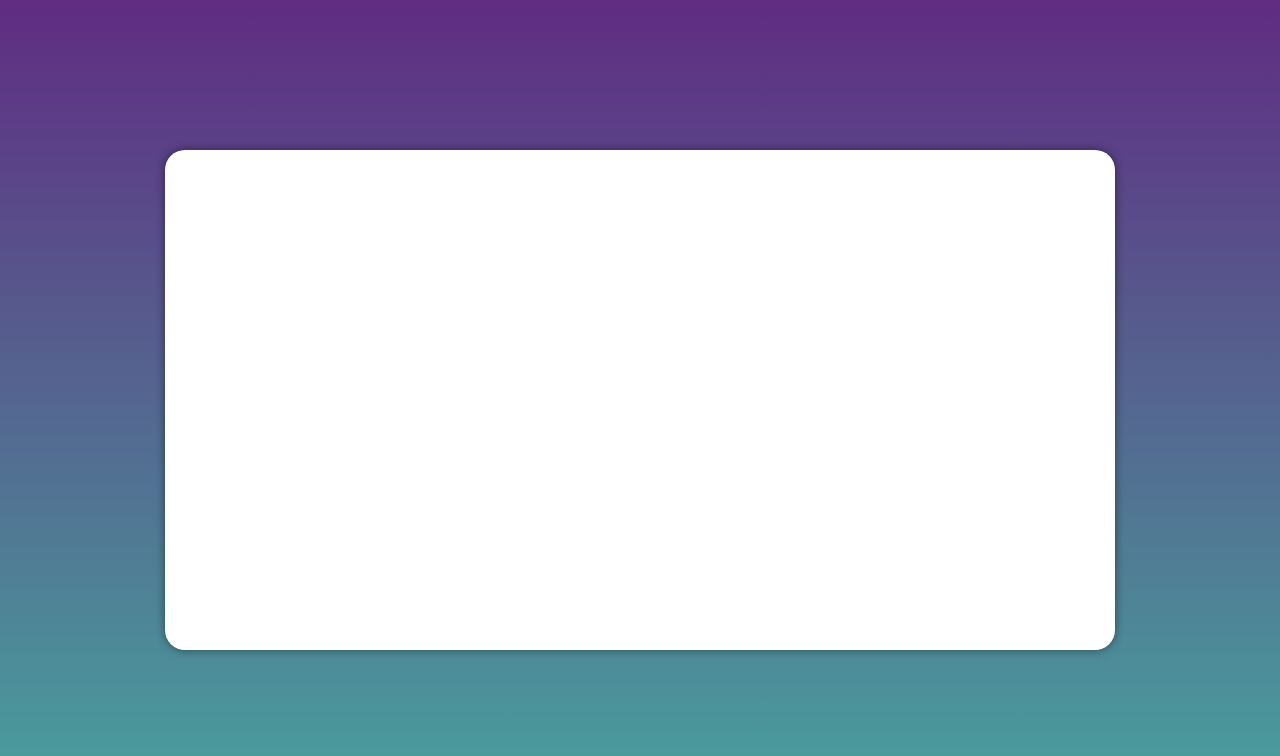
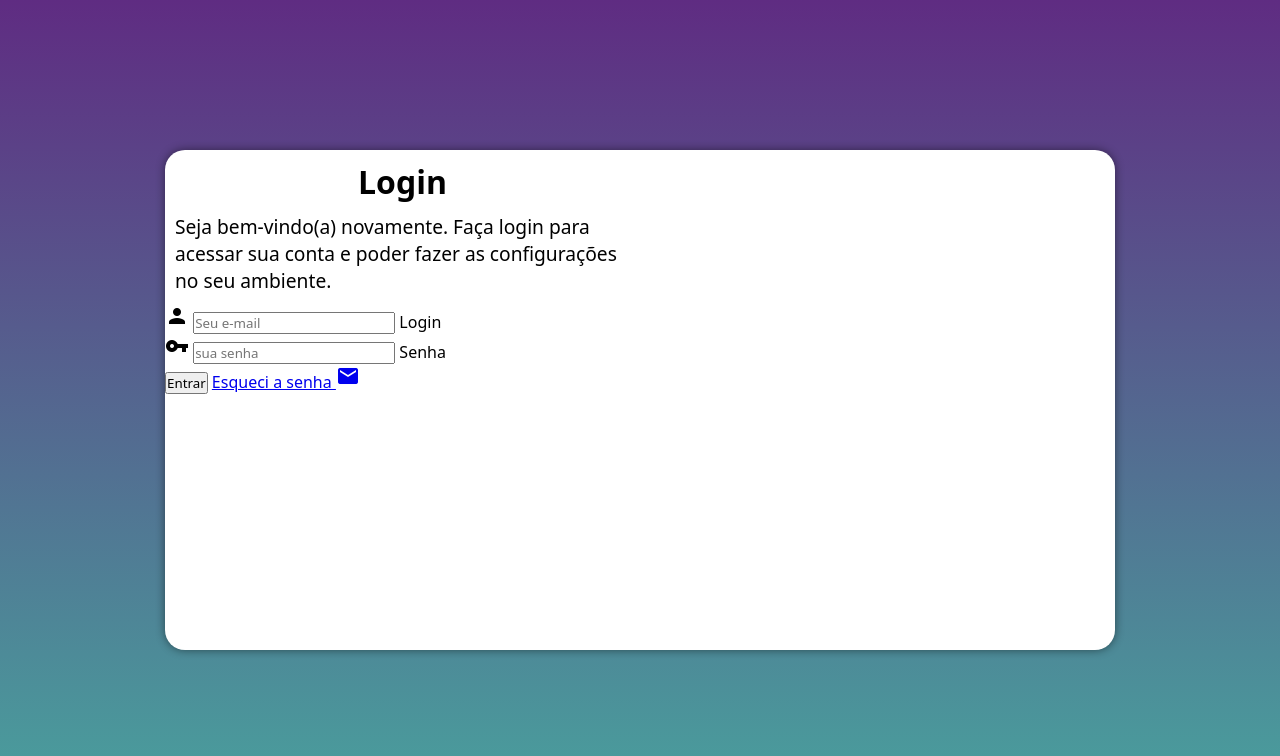
Before and after one commit to AndersonGL/Projeto-Login, a plain HTML site: page index.html in a window 1280 px wide. Drawn offline with Linux system fonts and the light colour scheme.

Commit message:
adicionei o formulário

```diff
--- a/estilos/media-query.css
+++ b/estilos/media-query.css
@@ -83,7 +83,7 @@ Grandes telas: acima de 1200px */
 
         section#login > div#imagem {
 
-            float: left;
+            float: right;
             width: 50%;
             height:100%;
 
@@ -92,9 +92,21 @@ Grandes telas: acima de 1200px */
 
          section#login> div#formulario {
 
-           float: right;
-           width: 100%;
+           float: left;
+           width: 50%;
 
         }
 
+        div#formulario > h1  {
+
+            font-size: 2.0em;
+        }
+
+
+
+        div#formulario > p  {
+
+            font-size: 1.2em;
+        }
+
     }
--- a/estilos/style.css
+++ b/estilos/style.css
@@ -74,5 +74,16 @@ section#login > div#formulario {
     padding: 10px;
 
 
+}
+
+div#formulario > h1 {
+
+     text-align: center;
+     margin-bottom: 10px;
 
 }
+
+div#formulario > p  {
+
+    font-size: 0.8em;
+}
--- a/index.html
+++ b/index.html
@@ -6,6 +6,7 @@
     <meta http-equiv="X-UA-Compatible" content="IE=edge">
     <meta name="viewport" content="width=device-width, initial-scale=1.0">
     <title>Login</title>
+    <link href="https://fonts.googleapis.com/icon?family=Material+Icons" rel="stylesheet">
     <link rel="stylesheet" href="estilos/style.css">
     <link rel="stylesheet" href="estilos/media-query.css">
 </head>
@@ -15,25 +16,36 @@
     <main>
 
         <section id="login">
-
             <div id="imagem">
-
-
+              <!--Foto-->
             </div>
 
             <div id="formulario">
-
                 <h1>Login</h1>
 
                 <p>Seja bem-vindo(a) novamente. Faça login para acessar sua conta e poder fazer as configurações no seu
                     ambiente.</p>
 
-                <form action="login.php" method="post">
-
-                </form>
-
+                <form action="login.php" method="post" autocomplete="on">
             </div>
 
+            <div class="campo">
+                <span class="material-icons">person</span>
+                <input type="email" name="login" id="ilogin" placeholder="Seu e-mail" autocomplete="email" required maxlength="30">
+                <label for="ilogin">Login</label>
+            </div>
+
+            <div class="campo">
+                <span class="material-icons">vpn_key</span>
+                <input type="password" name="senha" id="isenha" placeholder="sua senha" autocomplete="current-password" required minlength="8" maxlength="20">
+                <label for="isenha">Senha</label>
+            </div>
+
+            <input type="submit" value="Entrar">
+            <a href="esqueci.html"> Esqueci a senha <span class="material-icons">mail</span></a>
+
+            </form>
+        </div>
         </section>
     </main>
 
```
